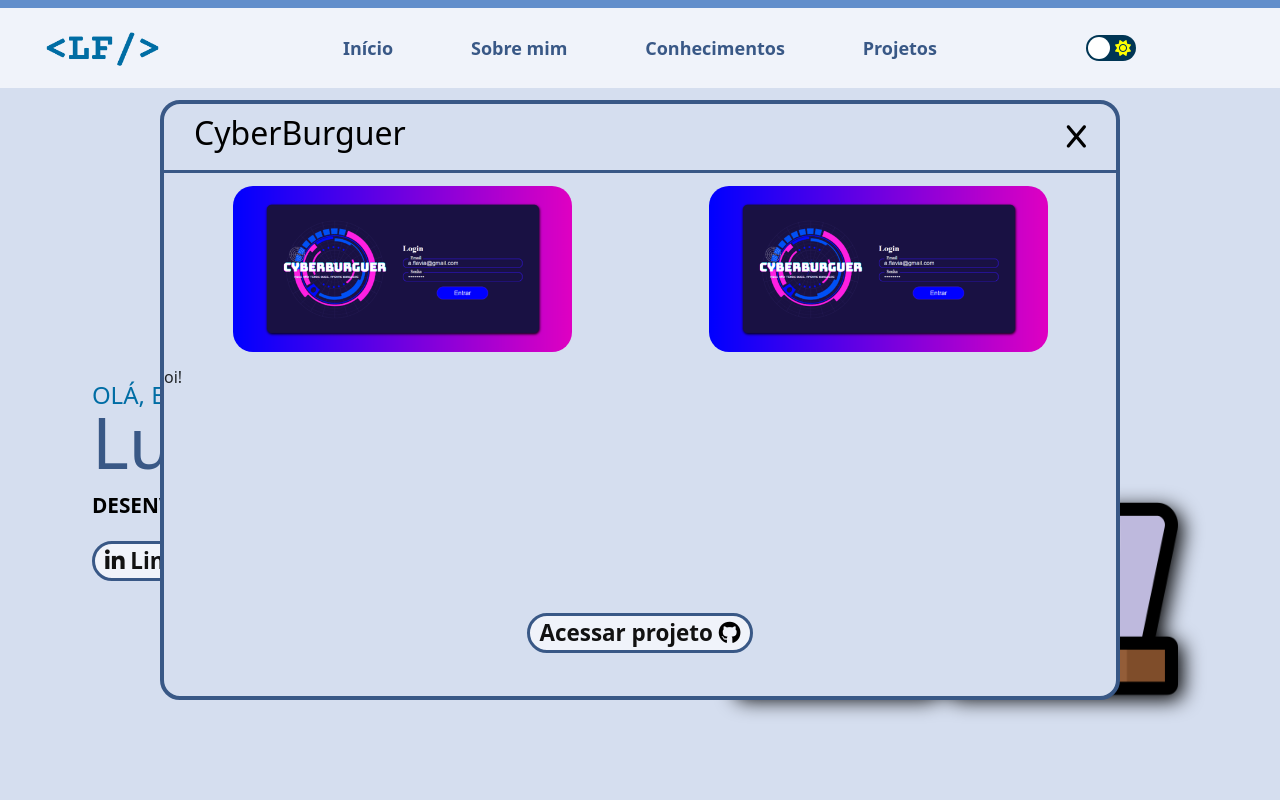
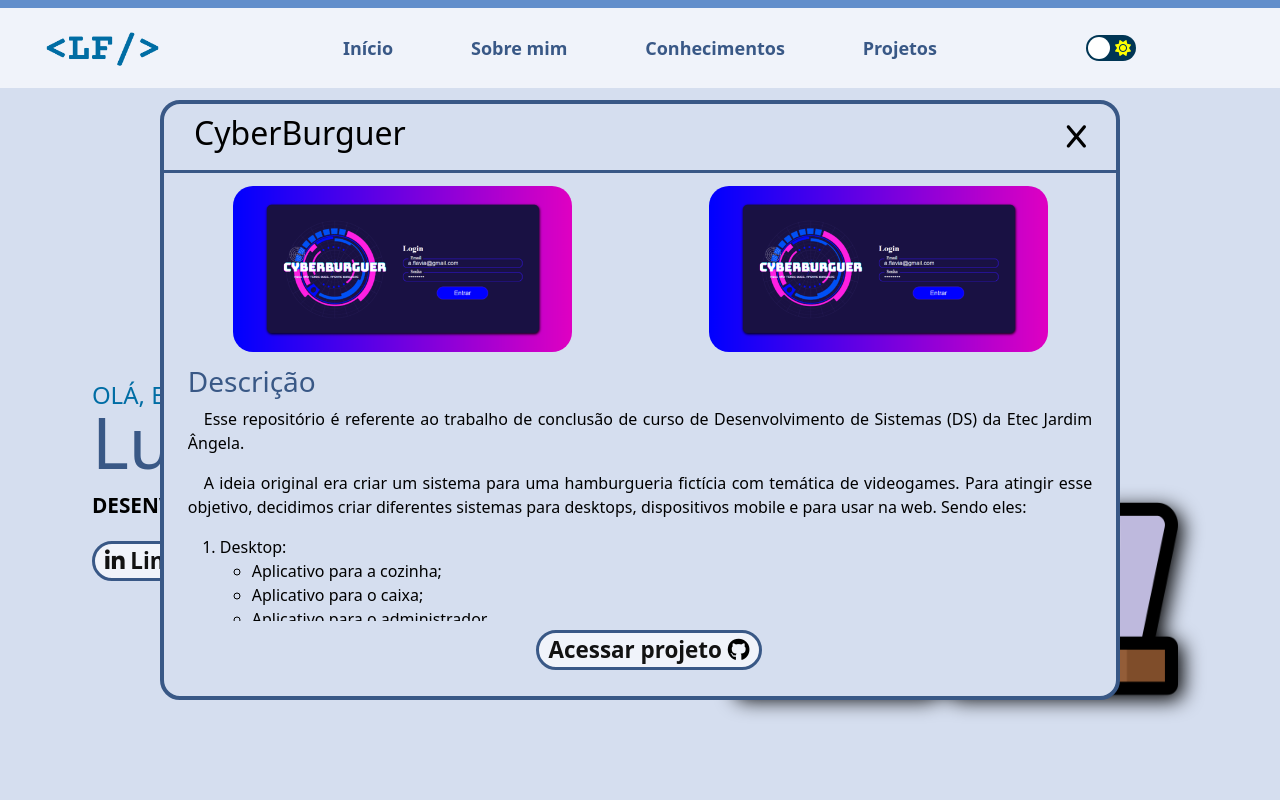
Before and after one commit to luisfernandoalima/portfolio, a plain HTML site: page index.html in a window 1280 px wide. Both pictures are taken after a click on the icon 1076 px from the left and 126 px from the top of the page. Shown: the top 800 px of the page. Drawn offline with nearby package versions, Linux system fonts and the light colour scheme; a script that the page names is missing.

Commit message:
Conclusão do design do pop-up

```diff
--- a/assets/css/objects.css
+++ b/assets/css/objects.css
@@ -229,13 +229,37 @@ body {
   border-radius: 20px;
 }
 
+.popup-text{
+  height: 32vh;
+  width: 95%;
+  margin: auto;
+  overflow: auto;
+}
+
+.popup-text h4{
+  color: var(--text);
+}
+
+.popup-text p{
+  text-align: justify;
+}
+
+.popup-text p, .popup-text li{
+color: var(--text2);
+
+}
+.popup-text p::first-letter{
+  margin-left: 1em;
+}
+
 .popup-link {
   position: relative;
   display: flex;
   justify-content: center;
   align-items: center;
   width: 100%;
-  bottom: -28vh;
+  margin: 9px;
+
 }
 
 .popup-btn {
@@ -261,6 +285,28 @@ body {
 .popup-btn a:hover {
   color: var(--white);
 }
+
+/* Barra de rolagem */
+
+.barra::-webkit-scrollbar {
+  width: 10px;
+}
+
+.barra::-webkit-scrollbar-track {
+  background-color: #d1d1d1;
+  border-radius: 20px;
+}
+
+.barra::-webkit-scrollbar-thumb {
+  background-color: #999999;
+  border-radius: 20px;
+  width: 6px;
+}
+
+.barra::-webkit-scrollbar-thumb:hover {
+  background-color: #808080;  /* Cor do polegar da barra de rolagem ao passar o mouse */
+}
+
 
 /* Animações */
 /* ----------------------------------------------
--- a/assets/js/projects.js
+++ b/assets/js/projects.js
@@ -6,7 +6,8 @@ const projetoInfo = {
 
 const recebeProjeto = (projeto) => {
     projetoInfo.nome.innerHTML = projeto
-    projetoInfo.texto.innerHTML = 'oi!'
+    var text = document.querySelector('.CyberBurguer').innerHTML
+    projetoInfo.texto.innerHTML = text
     projetoInfo.img.forEach(img => {
         img.src = `assets/img/projects/${projeto}/1.png`
     });
--- a/index.html
+++ b/index.html
@@ -4,7 +4,7 @@
 <head>
     <meta charset="UTF-8">
     <meta name="viewport" content="width=device-width, initial-scale=1.0">
-    <title>Portifólio</title>
+    <title>Portfolio</title>
     <!-- Bootstrap -->
     <link href="https://cdn.jsdelivr.net/npm/bootstrap@5.3.2/dist/css/bootstrap.min.css" rel="stylesheet"
         integrity="sha384-T3c6CoIi6uLrA9TneNEoa7RxnatzjcDSCmG1MXxSR1GAsXEV/Dwwykc2MPK8M2HN" crossorigin="anonymous">
@@ -305,13 +305,81 @@
                             <img src="" alt="" class="pop-img">
                         </div>
                     </div>
-                    <div class="popup-text">
+                    <div class="popup-text barra">
 
                     </div>
                     <div class="popup-link">
-                       <button class="popup-btn"> <a href="https://github.com/luisfernandoalima/CyberBurguer" target="_blank">Acessar projeto <i class="fa-brands fa-github" style="color: #000000;"></i></a></button>
+                        <button class="popup-btn"> <a href="https://github.com/luisfernandoalima/CyberBurguer"
+                                target="_blank">Acessar projeto <i class="fa-brands fa-github"
+                                    style="color: #000000;"></i></a></button>
                     </div>
                 </div>
+            </div>
+        </aside>
+        <aside class="texts">
+            <h2>CyberBurguer</h2>
+            <div class="CyberBurguer">
+                <h3>Descrição</h3>
+                <p>
+                    Esse repositório é referente ao trabalho de conclusão de curso de Desenvolvimento de Sistemas (DS)
+                    da
+                    Etec Jardim Ângela.
+                </p>
+                <p>
+                    A ideia original era criar um sistema para uma hamburgueria fictícia com temática de videogames.
+                    Para atingir esse objetivo, decidimos criar diferentes sistemas para desktops, dispositivos mobile e
+                    para usar na web.
+                    Sendo eles:
+                </p>
+                <ol>
+                    <li>
+                        Desktop:
+                        <ul>
+                            <li>Aplicativo para a cozinha;</li>
+                            <li>Aplicativo para o caixa;</li>
+                            <li>Aplicativo para o administrador.</li>
+                        </ul>
+                    </li>
+                    <li>
+                        Dispositivos mobile:
+                        <ul>
+                            <li>Aplicativo para o garçom;</li>
+                            <li>Aplicativo de códigos de promoções para o cliente.</li>
+                        </ul>
+                    </li>
+                    <li>
+                        Web:
+                        <ul>
+                            <li>Site promocional;</li>
+                            <li>Cardápio;</li>
+                            <li>Tela de pedidos.</li>
+                        </ul>
+                    </li>
+                </ol>
+                <h3>Ferramentas utilizadas</h3>
+                <h4>Aplicativo Desktop</h4>
+                <p>Para todos os aplicativos desktops foram utilizadas ferramentas básicas para o front-end: HTML5,
+                    CSS3. Javascript. O Bootstrap também foi utilizado para melhorar o design do sistema. Já no
+                    back-end, o PHP foi a linguagem escolhida. Para permitir que o sistema fosse similar a um programa
+                    próprio de computar, o NW.js foi utilizado para converter os sites para aplicativos desktops.
+                </p>
+                <h4>Aplicativo Mobile</h4>
+                <p>
+                    O aplicativo utilizado pelo garçom foi criado com ferramentas para a web (HTML5, CSS3, Javascript,
+                    Bootstrap e PHP) e, com ajuda da tecnoligia WebView, foi possível criar um aplicativo android que
+                    emule o site.
+                </p>
+                <p>
+                    O aplicativo de promoções utilizado pelos clientes foi criado em JAVA no Android Studio.
+                </p>
+                <h4>Web</h4>
+                <p>
+                    Todos os sistemas para a web foram criados utilizando HTML5, CSS3, Javascript, Bootstrap e PHP.
+                </p>
+                <h3>Conclusão</h3>
+                <p>
+                    Essa rede de sistemas que se comunicam entre eles pode ser usadaa em diversas áreas do ramo alimentício, não somente o de hamburguerias que foi proposto pelo grupo. Com isso, esse trabalho permitiu que pudessemos notar como funciona a criação de diversos sistemas que interagem um com o outro e como ligar esses sistemas a necissidades de uma empresa.
+                </p>
             </div>
         </aside>
     </main>
```
